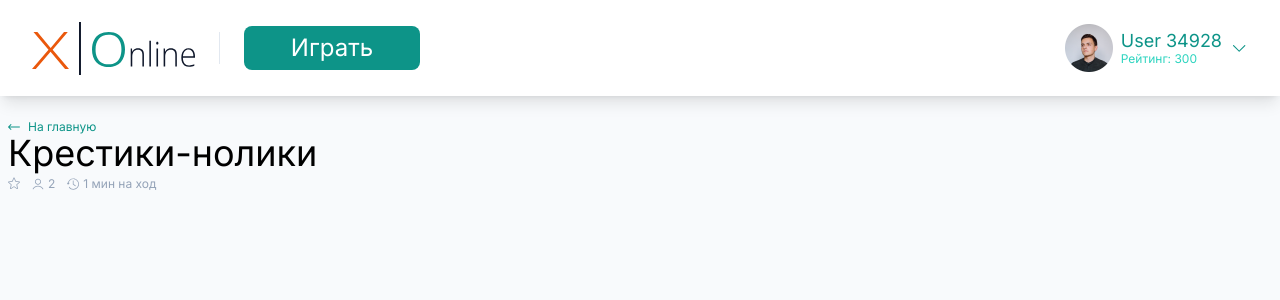
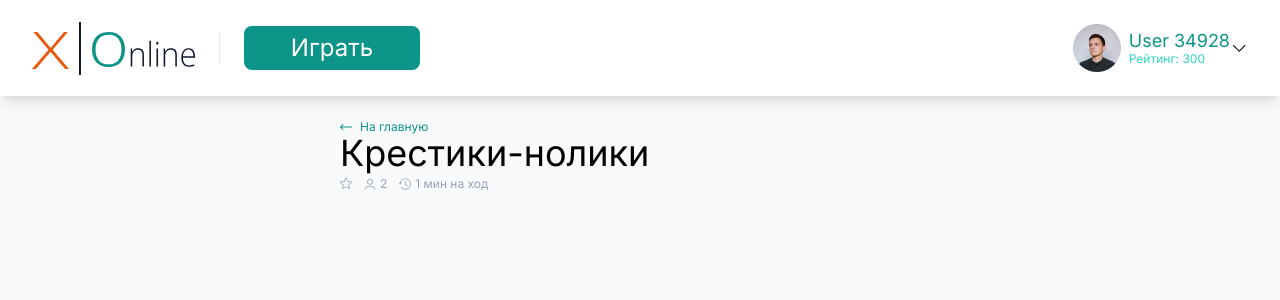
Before and after one commit to Yuthala/tit-tak-toe, a Next.js app: page / in a window 1280 px wide. Shown: the top 300 px of the page. Built offline with nearby package versions, Linux system fonts and the light colour scheme.

Commit message:
game-title

```diff
--- a/components/header/header.jsx
+++ b/components/header/header.jsx
@@ -1,6 +1,7 @@
 import Image from "next/image";
 import logoSrc from './logo.svg';
-import avatarSrc from './avatar.png';
+import {Profile} from '../profile';
+import { ArrowDownIcon } from "./icons/arrow-down-icon";
 
 export function Header() {
 	return (
@@ -8,26 +9,9 @@ export function Header() {
 			<Image src={logoSrc} alt="logo"/>
 			<div className="w-px h-8 bg-slate-200 mx-6"/>
 			<button className="w-44 bg-teal-600 hover:bg-teal-500 transition-colors text-white rounded-lg px-5 py-2 text-2xl leading-tight">Играть</button>
-			<button className="ml-auto flex items-center gap-2 text-start text-teal-600 hover:text-teal-500 transition-colors">
-				<Image src={avatarSrc} width={48} height={48} alt="avatar" unoptimized/>
-				<div>
-					<div className="text-lg leading-tight">User 34928</div>
-					<div className="text-teal-400 text-xs leading-tight">Рейтинг: 300</div>
-				</div>
-
-				<svg
-					width="18"
-					height="18"
-					viewBox="0 0 18 18"
-					fill="none"
-					xmlns="http://www.w3.org/2000/svg"
-        		>
-          		<path
-					d="M9.18753 12.75C9.04368 12.75 8.89968 12.6951 8.78985 12.5852L3.16485 6.96022C2.94505 6.74043 2.94505 6.3845 3.16485 6.16485C3.38464 5.94519 3.74057 5.94505 3.96022 6.16485L9.18753 11.3922L14.4148 6.16485C14.6346 5.94505 14.9906 5.94505 15.2102 6.16485C15.4299 6.38464 15.43 6.74057 15.2102 6.96022L9.58522 12.5852C9.47539 12.6951 9.33139 12.75 9.18753 12.75Z"
-					fill="currentColor"
-          		/>
-        		</svg>
-			</button>
+			<button className="ml-auto flex items-center gap-2 text-start text-teal-600"></button>
+			<Profile />
+			<ArrowDownIcon />
 		</header>
 	)
 }
--- /dev/null
+++ b/components/header/icons/arrow-down-icon.jsx
@@ -0,0 +1,16 @@
+export function ArrowDownIcon() {
+	return (
+		<svg
+			width="18"
+			height="18"
+			viewBox="0 0 18 18"
+			fill="none"
+			xmlns="http://www.w3.org/2000/svg"
+		>
+	  		<path
+				d="M9.18753 12.75C9.04368 12.75 8.89968 12.6951 8.78985 12.5852L3.16485 6.96022C2.94505 6.74043 2.94505 6.3845 3.16485 6.16485C3.38464 5.94519 3.74057 5.94505 3.96022 6.16485L9.18753 11.3922L14.4148 6.16485C14.6346 5.94505 14.9906 5.94505 15.2102 6.16485C15.4299 6.38464 15.43 6.74057 15.2102 6.96022L9.58522 12.5852C9.47539 12.6951 9.33139 12.75 9.18753 12.75Z"
+				fill="currentColor"
+	  		/>
+		</svg>
+	);
+}
--- /dev/null
+++ b/components/profile/index.js
@@ -0,0 +1 @@
+export { Profile } from './profile';
--- /dev/null
+++ b/components/profile/profile.jsx
@@ -0,0 +1,14 @@
+import avatarSrc from './avatar.png';
+import Image from "next/image";
+
+export function Profile() {
+	return (
+			<div className="flex items-center gap-2 text-start text-teal-600">
+				<Image src={avatarSrc} width={48} height={48} alt="avatar" unoptimized/>
+				<div>
+					<div className="text-lg leading-tight">User 34928</div>
+					<div className="text-teal-400 text-xs leading-tight">Рейтинг: 300</div>
+				</div>
+			</div>
+	);
+}
--- a/pages/index.jsx
+++ b/pages/index.jsx
@@ -5,7 +5,7 @@ export default function HomePage() {
   return (
 	<div className="bg-slate-50 min-h-screen">
 		<Header />
-		<main className="pt-6 mx-auto max-w-[616h]">
+		<main className="pt-6 mx-auto max-w-[616px]">
 			<GameTitle />
 		</main>
 	</div>
```
Also changed, not shown: components/profile/avatar.png (renamed from components/header/avatar.png).
